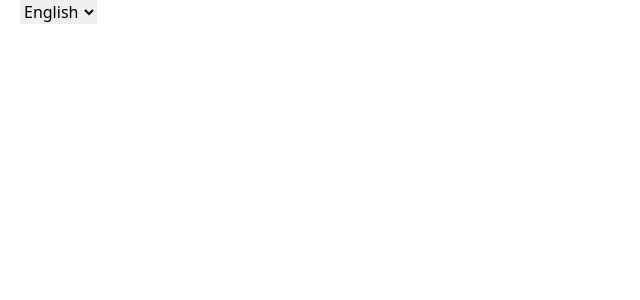
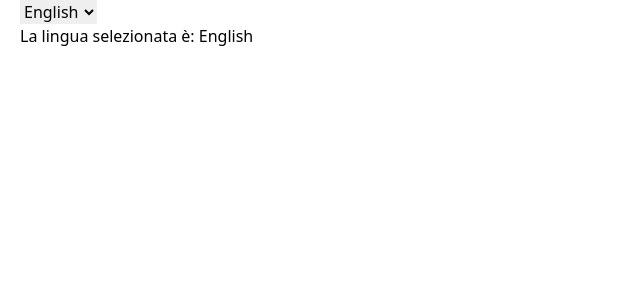
Before and after one commit to AnastasiaGandolfi/Esercizi_React, a React (Create React App) app in the folder my-app/: page / in a window 1280 px wide. Shown: the top 300 px of the page, without its empty margins (0-640 px from the left). Built offline with nearby package versions, Linux system fonts and the light colour scheme.

Commit message:
exercise done

```diff
--- a/my-app/src/App.js
+++ b/my-app/src/App.js
@@ -15,7 +15,7 @@ export class App extends React.Component {
     render() {
         return (
             <div className="ml-5">
-                <select value={this.state.language} onChange={this.handleLanguageChange}>
+                <select onChange={this.handleLanguageChange}>
                     <option value="English">English</option>
                     <option value="Italian">Italiano</option>
                     <option value="French">French</option>
--- a/my-app/src/DisplayLanguage.js
+++ b/my-app/src/DisplayLanguage.js
@@ -8,6 +8,11 @@ export class DisplayLanguage extends React.Component {
     render() {
         return (
             <div >
+                <LanguageContext.Consumer>
+                    {(language) => {
+                        return <h1>La lingua selezionata è: {language}</h1>
+                    }}
+                </LanguageContext.Consumer>
             </div>
         )
     }
```
